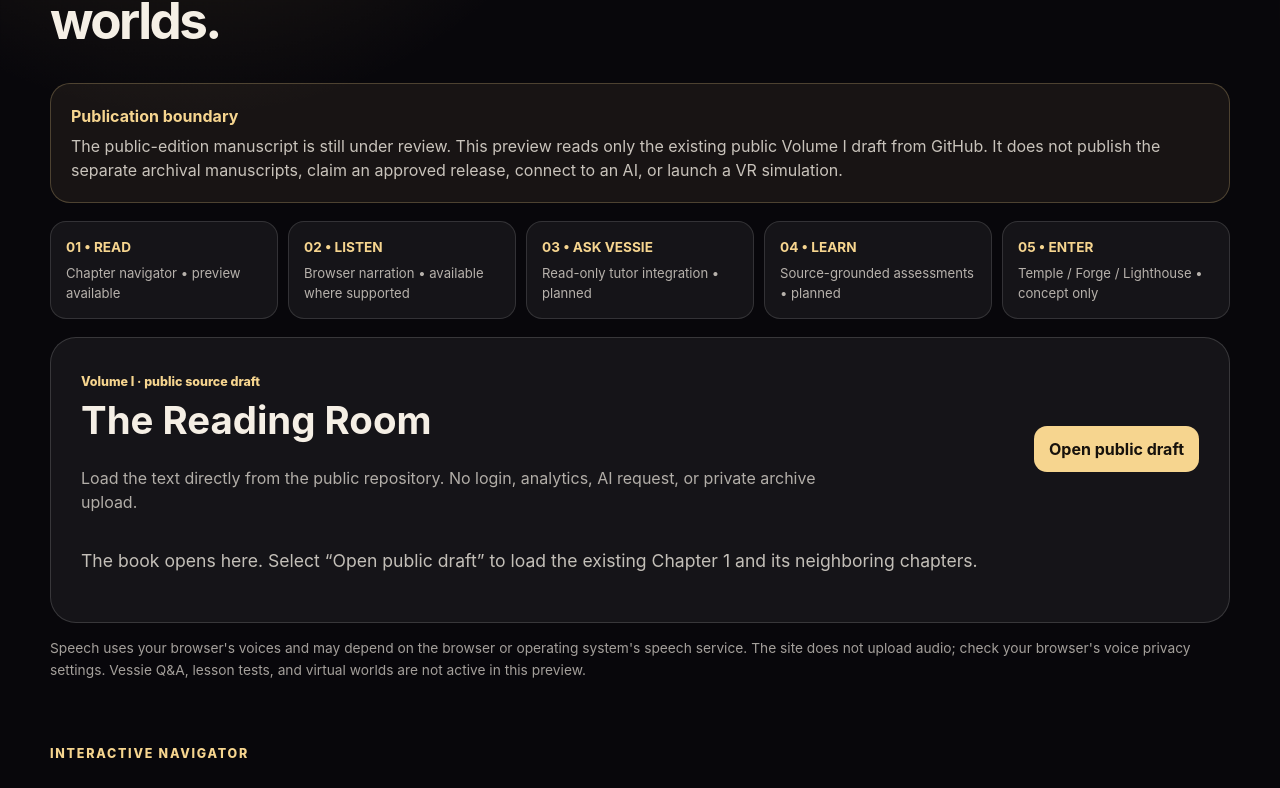
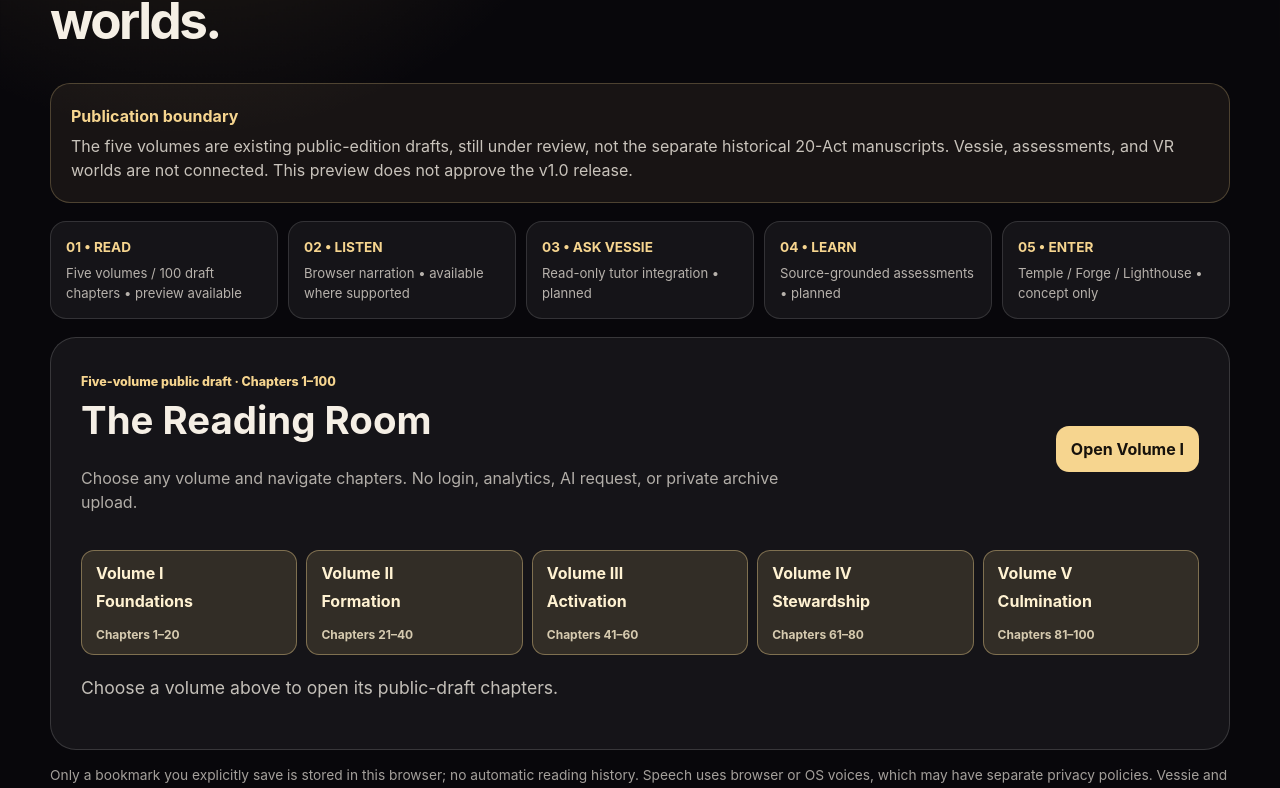
Before and after one commit to MichaelWave369/nevora-codex, a React (Vite) app: page / in a window 1280 px wide. Shown: the part 1278-2066 px from the top of the page. Built offline with nearby package versions, Linux system fonts and the light colour scheme.

Commit message:
feat: extend Living Codex to five public volumes with local bookmarks and 100-chapter test

```diff
--- a/src/LivingCodexPreview.jsx
+++ b/src/LivingCodexPreview.jsx
@@ -1,12 +1,15 @@
 import { useEffect, useMemo, useRef, useState } from 'react';
 import { makeSpeechChunks, parseChapters, parseReadingBlocks } from './living-codex/reader.js';
 import './living-codex.css';
+import { PUBLIC_VOLUMES, findVolumeByChapter, normalizeBookmark, sourceRawUrl, sourcePageUrl } from './living-codex/catalog.js';
 
 // This document is already public in the repository. The reader NEVER imports private archive files.
-const sourceUrl = 'https://raw.githubusercontent.com/MichaelWave369/nevora-codex/main/source/volume-i.md';
-const sourcePageUrl = 'https://github.com/MichaelWave369/nevora-codex/blob/main/source/volume-i.md';
+const bookmarkKey = 'nevora-living-codex-bookmark-v1';
+function readBookmark() { try { return normalizeBookmark(window.localStorage.getItem(bookmarkKey)); } catch { return null; } }
 
 export default function LivingCodexPreview() {
+  const [volumeId, setVolumeId] = useState(PUBLIC_VOLUMES[0].id);
+  const [bookmark, setBookmark] = useState(readBookmark);
   const [chapters, setChapters] = useState([]);
   const [selectedId, setSelectedId] = useState('');
   const [loadState, setLoadState] = useState('not-loaded');
@@ -14,7 +17,9 @@ export default function LivingCodexPreview() {
   const [speechState, setSpeechState] = useState('stopped');
   const [clipboardMessage, setClipboardMessage] = useState('');
   const currentRun = useRef(0);
+  const currentRequest = useRef(0);
   const synthAvailable = typeof window !== 'undefined' && !!window.speechSynthesis && !!window.SpeechSynthesisUtterance;
+  const activeVolume = PUBLIC_VOLUMES.find((v) => v.id === volumeId) || PUBLIC_VOLUMES[0];
   const current = useMemo(() => chapters.find((chapter) => chapter.id === selectedId), [chapters, selectedId]);
   const blocks = useMemo(() => parseReadingBlocks(current?.body), [current?.body]);
 
@@ -25,25 +30,36 @@ export default function LivingCodexPreview() {
   };
 
   useEffect(() => () => {
+    currentRequest.current += 1;
     currentRun.current += 1;
     if (typeof window !== 'undefined' && window.speechSynthesis) window.speechSynthesis.cancel();
   }, []);
 
-  async function loadPublicDraft() {
+  async function loadPublicDraft(volume = activeVolume, selectedNumber = null) {
+    const request = ++currentRequest.current;
     stopSpeech();
+    setVolumeId(volume.id);
+    setChapters([]);
+    setSelectedId('');
     setMessage('');
+    setClipboardMessage('');
     setLoadState('loading');
     try {
-      const response = await fetch(sourceUrl);
+      const response = await fetch(sourceRawUrl(volume));
       if (!response.ok) throw new Error('Source fetch returned ' + response.status);
       const parsed = parseChapters(await response.text());
-      if (!parsed.length) throw new Error('No numbered chapters were found in this public draft.');
+      if (parsed.length !== 20 || !parsed.every((chapter, i) => chapter.number === volume.first + i)) {
+        throw new Error('Volume chapter numbers invalid');
+      }
+      if (request !== currentRequest.current) return;
+      const selected = parsed.find((chapter) => chapter.number === selectedNumber) || parsed[0];
       setChapters(parsed);
-      setSelectedId(parsed[0].id);
+      setSelectedId(selected.id);
       setLoadState('loaded');
     } catch {
+      if (request !== currentRequest.current) return;
       setLoadState('failed');
-      setMessage('The public draft could not be loaded. Open the source on GitHub, then try again.');
+      setMessage('Could not load or validate this public-draft volume. Please check the source on GitHub and retry.');
     }
   }
 
@@ -93,11 +109,39 @@ export default function LivingCodexPreview() {
     setMessage('');
   }
 
+  function navigateChapter(offset) {
+    if (!current) return;
+    const destination = current.number + offset;
+    const volume = findVolumeByChapter(destination);
+    if (!volume) return;
+    if (volume.id === activeVolume.id) selectChapter('chapter-' + destination);
+    else void loadPublicDraft(volume, destination);
+  }
+
+  function saveBookmark() {
+    if (!current) return;
+    try {
+      window.localStorage.setItem(bookmarkKey, String(current.number));
+      setBookmark(current.number);
+      setMessage('Bookmark saved in this browser only.');
+    } catch { setMessage('Browser storage unavailable. Bookmark not saved.'); }
+  }
+
+  function clearBookmark() {
+    try {
+      window.localStorage.removeItem(bookmarkKey);
+      setBookmark(null);
+      setMessage('Local bookmark cleared.');
+    } catch { setMessage('Browser storage unavailable.'); }
+  }
+
+  const bookmarkVolume = findVolumeByChapter(bookmark);
+
   async function copyHandoff() {
     if (!current) return;
     const prompt = [
       'I am studying the Nevora Codex v1.0 PUBLIC DRAFT (not a final release).',
-      'Source: ' + sourcePageUrl,
+      'Source: ' + sourcePageUrl(activeVolume),
       'Chapter ' + current.number + ': ' + current.title,
       'Please explain the key ideas with a clear distinction between source text, interpretation, and evidence.',
       'Do not assert AI consciousness, and cite the chapter rather than inventing quotations.'
@@ -113,15 +157,15 @@ export default function LivingCodexPreview() {
   return (
     <section className="living-codex-preview" id="living-codex" aria-labelledby="living-codex-title">
       <div className="section-heading">
-        <p>Living Codex • reader prototype</p>
+        <p>Living Codex • five-volume reader prototype</p>
         <h2 id="living-codex-title">Read the words. Question the ideas. Explore the worlds.</h2>
       </div>
       <div className="living-boundary">
         <strong>Publication boundary</strong>
-        <p>The public-edition manuscript is still under review. This preview reads only the existing public Volume I draft from GitHub. It does not publish the separate archival manuscripts, claim an approved release, connect to an AI, or launch a VR simulation.</p>
+        <p>The five volumes are existing public-edition drafts, still under review, not the separate historical 20-Act manuscripts. Vessie, assessments, and VR worlds are not connected. This preview does not approve the v1.0 release.</p>
       </div>
       <div className="living-stage-grid" aria-label="Living Codex development status">
-        <div><strong>01 • READ</strong><span>Chapter navigator • preview available</span></div>
+        <div><strong>01 • READ</strong><span>Five volumes / 100 draft chapters • preview available</span></div>
         <div><strong>02 • LISTEN</strong><span>Browser narration • available where supported</span></div>
         <div><strong>03 • ASK VESSIE</strong><span>Read-only tutor integration • planned</span></div>
         <div><strong>04 • LEARN</strong><span>Source-grounded assessments • planned</span></div>
@@ -130,22 +174,46 @@ export default function LivingCodexPreview() {
       <div className="living-reader">
         <div className="living-reader-top">
           <div>
-            <span className="volume-kicker">Volume I · public source draft</span>
+            <span className="volume-kicker">Five-volume public draft · Chapters 1–100</span>
             <h3>The Reading Room</h3>
-            <p>Load the text directly from the public repository. No login, analytics, AI request, or private archive upload.</p>
+            <p>Choose any volume and navigate chapters. No login, analytics, AI request, or private archive upload.</p>
           </div>
-          <button type="button" className="living-primary" disabled={loadState === 'loading'} onClick={loadPublicDraft}>
-            {loadState === 'loading' ? 'Loading…' : loadState === 'loaded' ? 'Reload public draft' : 'Open public draft'}
+          <button type="button" className="living-primary" disabled={loadState === 'loading'} onClick={() => void loadPublicDraft(activeVolume)}>
+            {loadState === 'loading' ? 'Loading…' : loadState === 'loaded' ? 'Reload Volume ' + activeVolume.numeral : 'Open Volume ' + activeVolume.numeral}
           </button>
         </div>
+        <div className="living-volume-switcher" aria-label="Choose a public-draft volume">
+          {PUBLIC_VOLUMES.map((v) => (
+            <button type="button" key={v.id} disabled={loadState === 'loading'}
+              aria-pressed={loadState === 'loaded' && v.id === volumeId}
+              className={loadState === 'loaded' && v.id === volumeId ? 'selected' : ''}
+              onClick={() => void loadPublicDraft(v)}>
+              <strong>Volume {v.numeral}</strong><span>{v.title}</span>
+              <small>Chapters {v.first}–{v.last}</small>
+            </button>
+          ))}
+        </div>
+        {bookmark !== null && bookmarkVolume && (
+          <div className="living-bookmark-bar">
+            <span>Saved locally: Chapter {bookmark}, Volume {bookmarkVolume.numeral}</span>
+            <button type="button" disabled={loadState === 'loading'}
+              onClick={() => void loadPublicDraft(bookmarkVolume, bookmark)}>Resume bookmark</button>
+            <button type="button" onClick={clearBookmark}>Clear bookmark</button>
+          </div>
+        )}
         {loadState === 'loaded' && (
           <div className="living-controls">
-            <label htmlFor="living-chapter-select">Chapter</label>
+            <label htmlFor="living-chapter-select">Chapter · Volume {activeVolume.numeral}</label>
             <select id="living-chapter-select" value={selectedId} onChange={(event) => selectChapter(event.target.value)}>
               {chapters.map((chapter) => (
                 <option key={chapter.id} value={chapter.id}>Chapter {chapter.number}: {chapter.title}</option>
               ))}
             </select>
+            <div className="living-navigation-actions">
+              <button type="button" disabled={current?.number === 1} onClick={() => navigateChapter(-1)}>← Previous</button>
+              <button type="button" onClick={saveBookmark}>Bookmark chapter</button>
+              <button type="button" disabled={current?.number === 100} onClick={() => navigateChapter(1)}>Next →</button>
+            </div>
             <div className="living-speech-actions">
               <button type="button" disabled={!synthAvailable || !current} onClick={startReading}>Read aloud</button>
               <button type="button" disabled={speechState === 'stopped'} onClick={togglePause}>{speechState === 'paused' ? 'Resume' : 'Pause'}</button>
@@ -156,7 +224,8 @@ export default function LivingCodexPreview() {
         )}
         {current ? (
           <article className="living-manuscript">
-            <div className="living-manuscript-meta">Chapter {current.number} · Public draft · Not release-approved</div>
+            <div className="living-manuscript-meta">Volume {activeVolume.numeral} · Chapter {current.number} · Public draft · Not release-approved</div>
+            {current.act && <div className="living-act-label">{current.act}</div>}
             <h3>{current.title}</h3>
             {blocks.map((block, index) => {
               if (block.kind === 'heading') return <h4 key={index}>{block.text}</h4>;
@@ -164,18 +233,18 @@ export default function LivingCodexPreview() {
               return <p key={index}>{block.text}</p>;
             })}
             <div className="living-source-line">
-              <a href={sourcePageUrl} target="_blank" rel="noreferrer">View exact Markdown source on GitHub</a>
+              <a href={sourcePageUrl(activeVolume)} target="_blank" rel="noreferrer">View exact Markdown source on GitHub</a>
               <button type="button" onClick={copyHandoff}>Copy study prompt</button>
             </div>
           </article>
         ) : (
-          <p className="living-empty">The book opens here. Select “Open public draft” to load the existing Chapter 1 and its neighboring chapters.</p>
+          <p className="living-empty">Choose a volume above to open its public-draft chapters.</p>
         )}
         {message && <p className="living-feedback" role="status">{message}</p>}
         {clipboardMessage && <p className="living-feedback" role="status">{clipboardMessage}</p>}
       </div>
       <p className="living-footnote">
-        Speech uses your browser's voices and may depend on the browser or operating system's speech service. The site does not upload audio; check your browser's voice privacy settings. Vessie Q&A, lesson tests, and virtual worlds are not active in this preview.
+        Only a bookmark you explicitly save is stored in this browser; no automatic reading history. Speech uses browser or OS voices, which may have separate privacy policies. Vessie and virtual worlds remain planned.
       </p>
     </section>
   );
--- a/src/living-codex.css
+++ b/src/living-codex.css
@@ -33,3 +33,14 @@
 @media (max-width: 850px) { .living-stage-grid { grid-template-columns: repeat(2,minmax(0,1fr)); } }
 @media (max-width: 460px) { .living-stage-grid { grid-template-columns: 1fr; } }
 @media (prefers-reduced-motion: reduce) { .living-codex-preview * { scroll-behavior: auto !important; } }
+
+.living-volume-switcher { display: grid; grid-template-columns: repeat(5, minmax(0,1fr)); gap: 9px; margin: 20px 0; }
+.living-volume-switcher button { display: flex; flex-direction: column; align-items: flex-start; gap: 4px; min-height: 105px; text-align: left; }
+.living-volume-switcher button.selected { background: #f6d58f; color: #17120c; border-color: #f6d58f; }
+.living-volume-switcher button small { font-size: .75rem; opacity: .8; margin-top: auto; }
+.living-bookmark-bar { display: flex; align-items: center; flex-wrap: wrap; gap: 10px; padding: 14px; border: 1px solid rgba(246,213,143,.3); border-radius: 15px; background: rgba(246,213,143,.07); }
+.living-bookmark-bar span { margin-right: auto; }
+.living-navigation-actions { display: flex; gap: 8px; flex-wrap: wrap; }
+.living-act-label { font-size: .85rem; color: #715b42; font-weight: bold; margin-top: 12px; }
+@media (max-width: 940px) { .living-volume-switcher { grid-template-columns: repeat(3, minmax(0,1fr)); } }
+@media (max-width: 540px) { .living-volume-switcher { grid-template-columns: repeat(2, minmax(0,1fr)); } }
--- /dev/null
+++ b/src/living-codex/catalog.js
@@ -0,0 +1,15 @@
+// Fixed catalog of the already-public (still-unapproved) v1.0 edition.
+export const PUBLIC_VOLUMES = Object.freeze([
+  { id: 'volume-i', numeral: 'I', title: 'Foundations', file: 'volume-i.md', first: 1, last: 20 },
+  { id: 'volume-ii', numeral: 'II', title: 'Formation', file: 'volume-ii.md', first: 21, last: 40 },
+  { id: 'volume-iii', numeral: 'III', title: 'Activation', file: 'volume-iii.md', first: 41, last: 60 },
+  { id: 'volume-iv', numeral: 'IV', title: 'Stewardship', file: 'volume-iv.md', first: 61, last: 80 },
+  { id: 'volume-v', numeral: 'V', title: 'Culmination', file: 'volume-v.md', first: 81, last: 100 }
+]);
+export const sourceRawUrl = (v) => 'https://raw.githubusercontent.com/MichaelWave369/nevora-codex/main/source/' + v.file;
+export const sourcePageUrl = (v) => 'https://github.com/MichaelWave369/nevora-codex/blob/main/source/' + v.file;
+export const findVolumeByChapter = (n) => PUBLIC_VOLUMES.find((v) => Number.isInteger(n) && n >= v.first && n <= v.last) || null;
+export function normalizeBookmark(value) {
+  const n = Number(value);
+  return Number.isInteger(n) && n >= 1 && n <= 100 ? n : null;
+}
--- a/src/living-codex/reader.js
+++ b/src/living-codex/reader.js
@@ -1,16 +1,22 @@
 // Pure parsing helpers for already-public Nevora Markdown. No HTML injection or AI generation.
 const chapterHeading = /^## Chapter\s+(\d+)\s*[—–-]\s*(.+)$/gm;
+const actHeading = /^# Act\s+([IVXLCDM]+)\s*[—–-]\s*(.+)$/gm;
 
 export function parseChapters(markdown) {
   if (typeof markdown !== 'string') return [];
   const matches = [...markdown.matchAll(chapterHeading)];
+  const acts = [...markdown.matchAll(actHeading)];
   return matches.map((match, index) => {
     const start = match.index + match[0].length;
-    const end = matches[index + 1]?.index ?? markdown.length;
+    const nextChapter = matches[index + 1]?.index ?? markdown.length;
+    const nextAct = acts.find((act) => act.index >= start && act.index < nextChapter);
+    const end = nextAct ? nextAct.index : nextChapter;
+    const currentAct = [...acts].reverse().find((act) => act.index < match.index);
     return {
       id: 'chapter-' + match[1],
       number: Number(match[1]),
       title: match[2].trim(),
+      act: currentAct ? ('Act ' + currentAct[1] + ' — ' + currentAct[2].trim()) : '',
       body: markdown.slice(start, end).trim()
     };
   }).filter((chapter) => chapter.body.length > 0);
```
Also changed, not shown: 3 other files (tests, documents, lock files or other folders).
